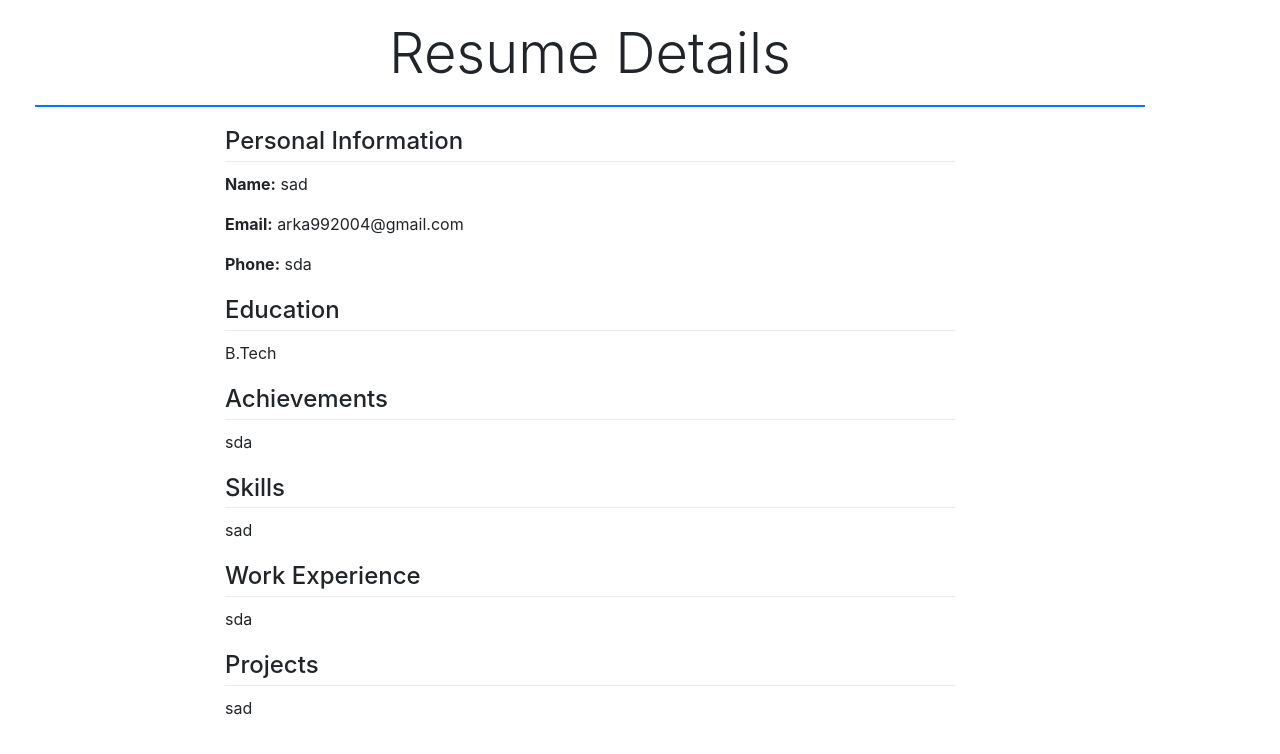
After one commit to arkaprov/Resume-Generator, a Django app: template resume_generator/app/templates/profile.html in a window 1280 px wide. The commit adds this page. Shown: the top 754 px of the page. Run offline with Django 5.2, Linux system fonts and the light colour scheme; the template is opened without the code that fills it: values that come from a table or form of the project are taken from there, others are empty; data comes from the database, SQL or seed files in the repository; both versions use the stored data as it was after the commit; some libraries are stand-ins or nearby versions.

Commit message:
second commit

```diff
--- /dev/null
+++ b/resume_generator/app/templates/profile.html
@@ -0,0 +1,71 @@
+<!-- resume_display.html -->
+<!DOCTYPE html>
+<html lang="en">
+<head>
+    <meta charset="UTF-8">
+    <meta name="viewport" content="width=device-width, initial-scale=1.0">
+    <title>Resume Details</title>
+    <!-- Bootstrap CSS -->
+    <link href="https://stackpath.bootstrapcdn.com/bootstrap/4.5.2/css/bootstrap.min.css" rel="stylesheet">
+    <style>
+        .resume-container {
+            margin: 20px;
+        }
+        .resume-header {
+            border-bottom: 2px solid #007bff;
+            padding-bottom: 10px;
+            margin-bottom: 20px;
+        }
+        .resume-section {
+            margin-bottom: 20px;
+        }
+        .resume-section h4 {
+            border-bottom: 1px solid #e9ecef;
+            padding-bottom: 5px;
+            margin-bottom: 10px;
+        }
+    </style>
+</head>
+<body>
+    <div class="container resume-container">
+        <div class="resume-header text-center">
+            <h1 class="display-4">Resume Details</h1>
+        </div>
+        <div class="row">
+            <div class="col-md-8 offset-md-2">
+                <div class="resume-section">
+                    <h4>Personal Information</h4>
+                    <p><strong>Name:</strong> {{ profile.name }}</p>
+                    <p><strong>Email:</strong> {{ profile.email }}</p>
+                    <p><strong>Phone:</strong> {{ profile.phone }}</p>
+                </div>
+                <div class="resume-section">
+                    <h4>Education</h4>
+                    <p>{{ profile.education }}</p>
+                </div>
+                <div class="resume-section">
+                    <h4>Achievements</h4>
+                    <p>{{ profile.achievements }}</p>
+                </div>
+                <div class="resume-section">
+                    <h4>Skills</h4>
+                    <p>{{ profile.skills }}</p>
+                </div>
+                <div class="resume-section">
+                    <h4>Work Experience</h4>
+                    <p>{{ profile.workExp }}</p>
+                </div>
+                <div class="resume-section">
+                    <h4>Projects</h4>
+                    <p>{{ profile.projects }}</p>
+                </div>
+            </div>
+        </div>
+    </div>
+
+    <!-- Bootstrap JS and dependencies -->
+    <script src="https://code.jquery.com/jquery-3.5.1.slim.min.js"></script>
+    <script src="https://cdn.jsdelivr.net/npm/@popperjs/core@2.11.6/dist/umd/popper.min.js"></script>
+    <script src="https://stackpath.bootstrapcdn.com/bootstrap/4.5.2/js/bootstrap.min.js"></script>
+</body>
+</html>
--- a/resume_generator/resume_generator/settings.py
+++ b/resume_generator/resume_generator/settings.py
@@ -34,6 +34,7 @@ INSTALLED_APPS = [
 
     'crispy_forms',
     'crispy_bootstrap4',
+    'crispy_tailwind',
     'django.contrib.admin',
     'django.contrib.auth',
     'django.contrib.contenttypes',
```
Also changed, not shown: resume_generator/app/templates/resume_form.html (+26 -5 lines), resume_generator/app/views.py (+22 -2 lines), resume_generator/db.sqlite3.
